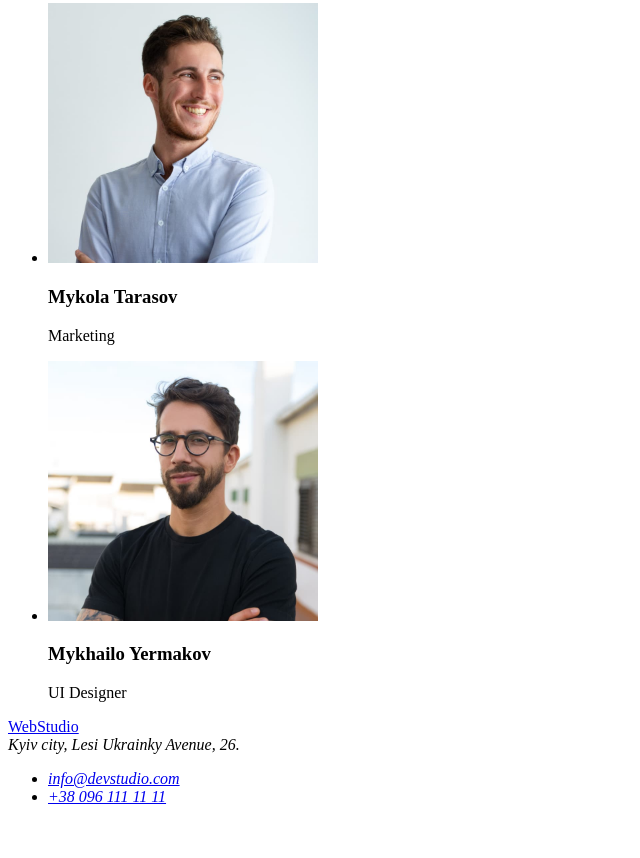
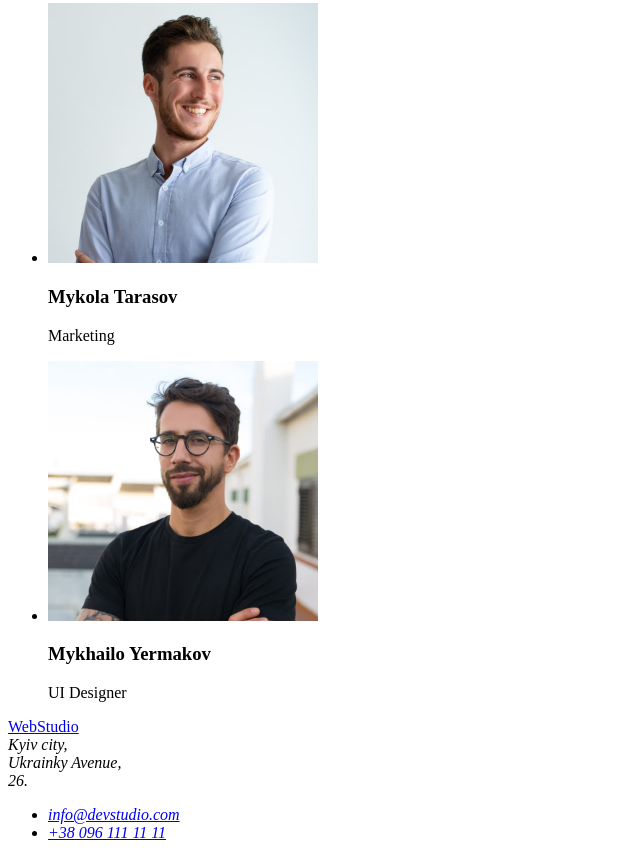
Before and after one commit to Mr-Yevhen/goit-markup-hw-01, a plain HTML site: page index.html in a window 1280 px wide. Shown: the part 2333-3191 px from the top of the page, without its empty margins (0-640 px from the left). Before the commit the page ends 3155 px from the top, so only its background shows below. Drawn offline with Linux system fonts and the light colour scheme.

Commit message:
add tag <br> to addres

```diff
--- a/index.html
+++ b/index.html
@@ -1,11 +1,13 @@
 <!DOCTYPE html>
 <html lang="en">
+    <!-- head -->
 <head>
     <meta charset="UTF-8">
     <meta http-equiv="X-UA-Compatible" content="IE=edge">
     <meta name="viewport" content="width=device-width, initial-scale=1.0">
     <title>Document</title>
 </head>
+<!-- body -->
 <body>
     <!-- header -->
     <header>
@@ -105,11 +107,15 @@
             </ul>
         </section>
     </main>
+
     <!-- footer -->
+
     <footer>
+
         <a href="./index.html">WebStudio</a>
+
         <address>
-            Kyiv city, Lesi Ukrainky Avenue, 26.
+            Kyiv city,<br>Ukrainky Avenue,<br>26.
             <ul>
                 <li>
                     <a href="mailto:info@devstudio.com">info@devstudio.com</a>
```
